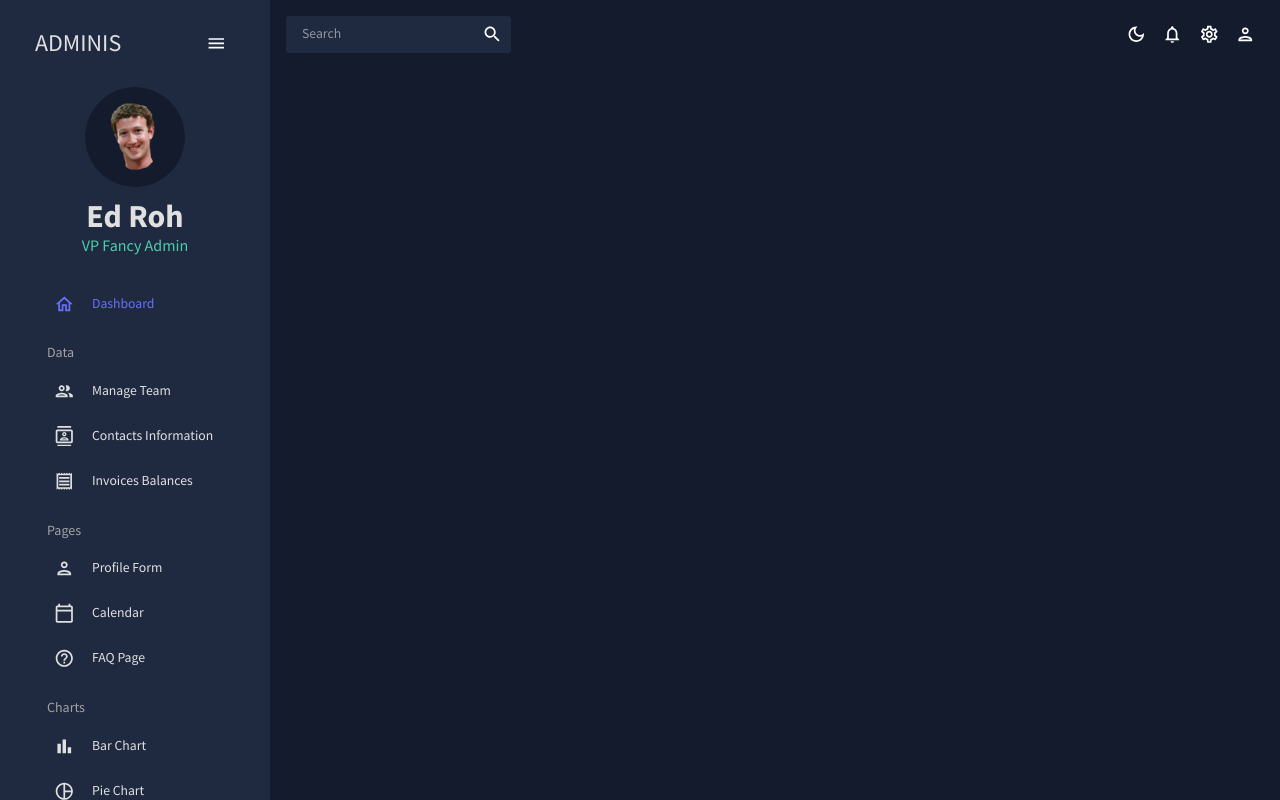
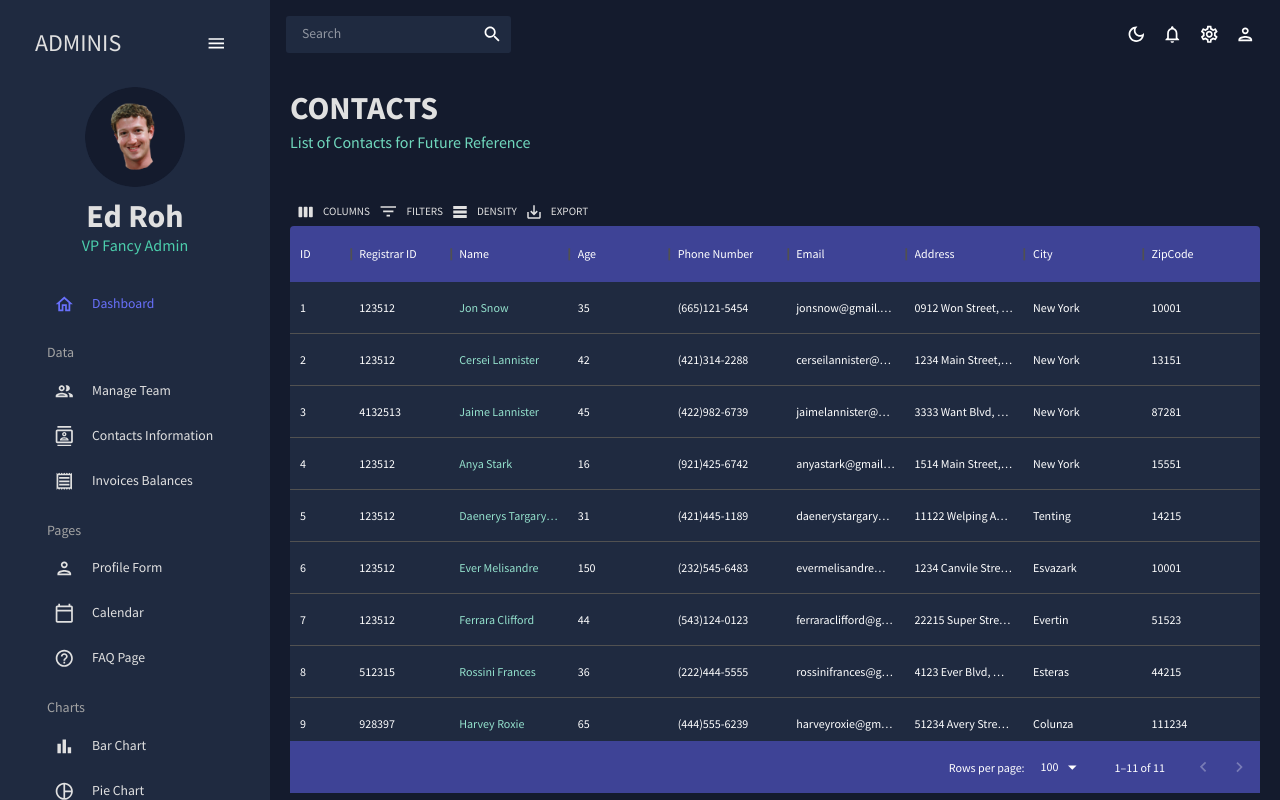
Before and after one commit to seamusapple/react-admin, a React (Create React App) app: page /contacts in a window 1280 px wide. Built offline with nearby package versions, Linux system fonts and the light colour scheme.

Commit message:
finish contact page

```diff
--- a/src/App.js
+++ b/src/App.js
@@ -5,8 +5,8 @@
 import Dashboard from "./scenes/dashboard";
 import Sidebar from "./scenes/global/Sidebar";
 import Team from "./scenes/team";
+import Contacts from "./scenes/contacts";
 // import Invoices from "./scenes/invoices";
-// import Contacts from "./scenes/contacts";
 // import Bar from "./scenes/bar";
 // import Form from "./scenes/form";
 // import Line from "./scenes/line";
@@ -29,8 +29,8 @@
             <Routes>
               <Route path="/" element={<Dashboard></Dashboard>}></Route>
               <Route path="/team" element={<Team></Team>}></Route>
+              <Route path="/contacts" element={<Contacts></Contacts>}></Route>
               {/* <Route path="/invoices" element={<Invoices></Invoices>}></Route> */}
-              {/* <Route path="/contacts" element={<Contacts></Contacts>}></Route> */}
               {/* <Route path="/bar" element={<Bar></Bar>}></Route> */}
               {/* <Route path="/form" element={<Form></Form>}></Route> */}
               {/* <Route path="/line" element={<Line></Line>}></Route> */}
--- /dev/null
+++ b/src/scenes/contacts/index.jsx
@@ -0,0 +1,95 @@
+import { Box } from "@mui/material";
+import { DataGrid, GridToolbar } from "@mui/x-data-grid";
+import { tokens } from "../../theme";
+import { mockDataContacts } from "../../data/mockData";
+
+import Header from "../../components/Header";
+import { useTheme } from "@mui/material";
+
+const Contacts = () => {
+  const theme = useTheme();
+  const colors = tokens(theme.palette.mode);
+
+  const columns = [
+    { field: "id", headerName: "ID", flex: 0.5 },
+    { field: "registrarId", headerName: "Registrar ID" },
+    {
+      field: "name",
+      headerName: "Name",
+      flex: 1,
+      cellClassName: "name-column--cell",
+    },
+    {
+      field: "age",
+      headerName: "Age",
+      type: "number",
+      headerAlign: "left",
+      align: "left",
+    },
+    {
+      field: "phone",
+      headerName: "Phone Number",
+      flex: 1,
+    },
+    {
+      field: "email",
+      headerName: "Email",
+      flex: 1,
+    },
+    {
+      field: "address",
+      headerName: "Address",
+      flex: 1,
+    },
+    {
+      field: "city",
+      headerName: "City",
+      flex: 1,
+    },
+    {
+      field: "zipCode",
+      headerName: "ZipCode",
+      flex: 1,
+    },
+  ];
+
+  return (
+    <Box m="20px">
+      <Header
+        title="CONTACTS"
+        subtitle="List of Contacts for Future Reference"
+      ></Header>
+      <Box
+        m="40px 0 0 0"
+        height="75vh"
+        sx={{
+          "& .MuiDataGrid-root": { border: "none" },
+          "& .MuiDataGrid-cell": { borderBottom: "none" },
+          "& .name-column--cell": { color: colors.greenAccent[300] },
+          "& .MuiDataGrid-columnHeaders": {
+            backgroundColor: colors.blueAccent[700],
+            borderBottom: "none",
+          },
+          "& .MuiDataGrid-virtualScroller": {
+            backgroundColor: colors.primary[400],
+          },
+          "& .MuiDataGrid-footerContainer": {
+            borderTop: "none",
+            backgroundColor: colors.blueAccent[700],
+          },
+          "& .MuiDataGrid-toolbarContainer .MuiButton-text": {
+            color: `${colors.grey[100]} !important`,
+          },
+        }}
+      >
+        <DataGrid
+          rows={mockDataContacts}
+          columns={columns}
+          components={{ Toolbar: GridToolbar }}
+        ></DataGrid>
+      </Box>
+    </Box>
+  );
+};
+
+export default Contacts;
```
